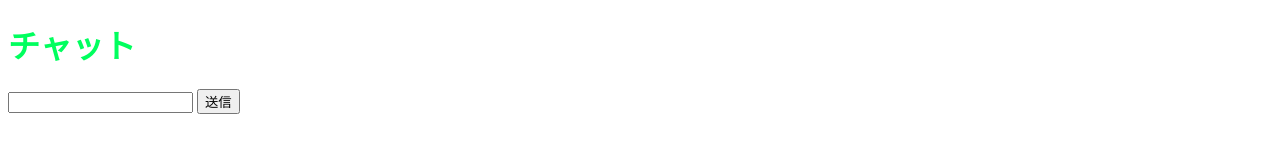
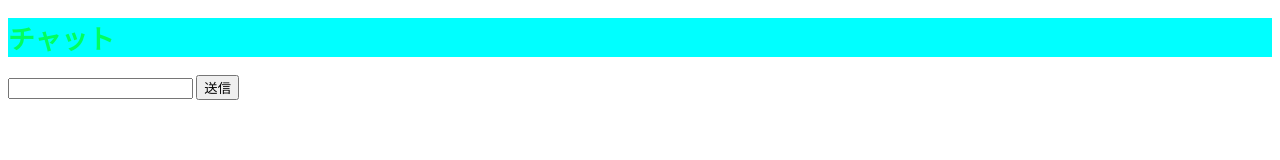
Before and after one commit to Jay2523/-, a website: page template.html in a window 1280 px wide. Drawn offline with Linux system fonts and the light colour scheme.

Commit message:
変更を加えた

```diff
--- a/static/style.css
+++ b/static/style.css
@@ -1,3 +1,14 @@
 .app-title {
   color: #00ff5e;
 }
+h1{
+  background-color: aqua;
+}
+.nameT{
+  color:black;
+}
+body{
+  font-family: 'Times New Roman', Times, serif;
+  font-size: smaller;
+  color: rgb(255, 0, 217);
+}
```
